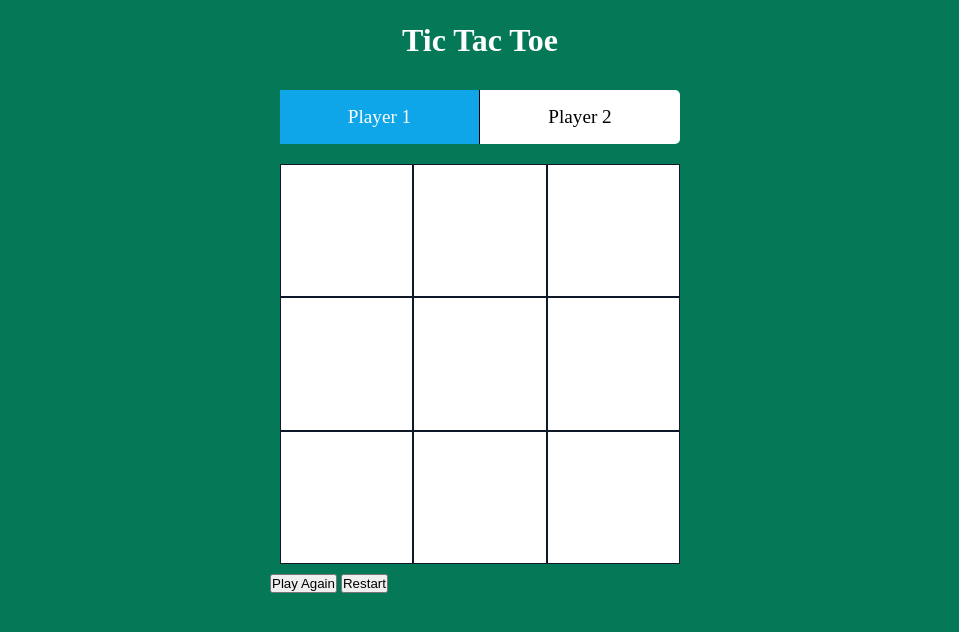
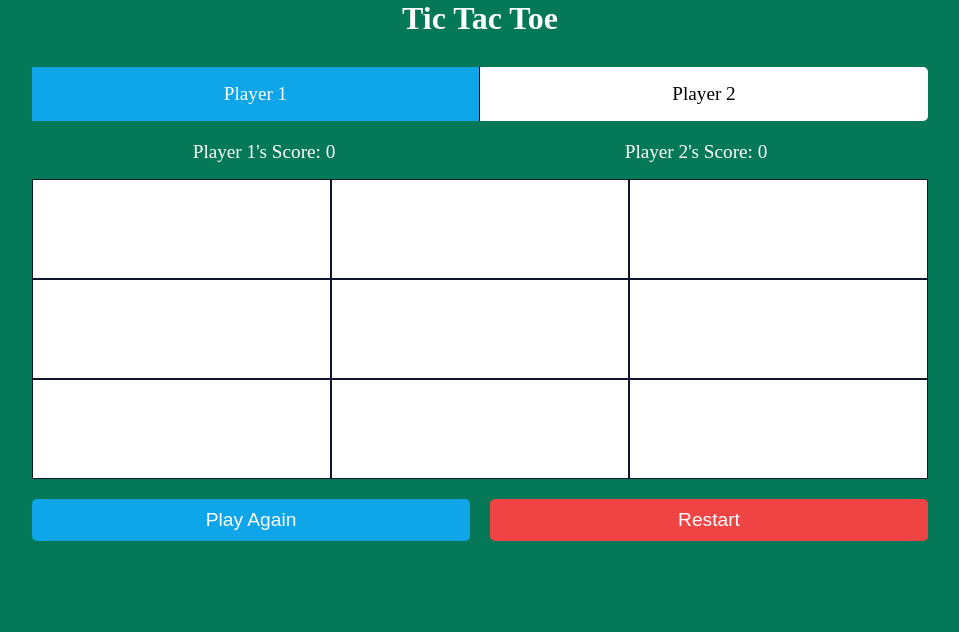
Before and after one commit to nacen-dev/odin-tic-tac-toe, a plain HTML site: page index.html in a window 1280 px wide. Both pictures are taken after a click on the button "Start Game!". Shown: the whole page, without its empty margins (160-1119 px from the left). Drawn offline with Linux system fonts and the light colour scheme.

Commit message:
Complete play again button

```diff
--- a/index.html
+++ b/index.html
@@ -47,10 +47,18 @@
           <div class="player-one"></div>
           <div class="player-two"></div>
         </div>
+        <div class="score-container">
+          <div class="player-score">
+            <p class="player-one-score"></p>
+          </div>
+          <div class="player-score">
+            <p class="player-two-score"></p>
+          </div>
+        </div>
         <div class="gameboard"></div>
         <div class="game-controls">
-          <button>Play Again</button>
-          <button>Restart</button>
+          <button type="button" class="button game-play-again">Play Again</button>
+          <button type="button" class="button game-restart">Restart</button>
         </div>
       </div>
     </main>
--- a/index.js
+++ b/index.js
@@ -1,4 +1,3 @@
-const BOARD_SIZE = 9;
 let currentPlayer = 1;
 
 const winnerDisplay = document.querySelector(".winner-display");
@@ -8,6 +7,10 @@ const gameArea = document.querySelector(".game-area");
 const gameStartButton = document.querySelector(".menu-start");
 const playerOneText = document.querySelector(".player-one");
 const playerTwoText = document.querySelector(".player-two");
+const playerOneScore = document.querySelector(".player-one-score");
+const playerTwoScore = document.querySelector(".player-two-score");
+const playAgainButton = document.querySelector(".game-play-again");
+const gameRestartButton = document.querySelector(".game-restart");
 
 const Player = (name) => {
   let score = 0;
@@ -35,7 +38,10 @@ const PlayerOne = Player("Player 1");
 const PlayerTwo = Player("Player 2");
 
 const gameBoard = (() => {
-  const board = new Array(BOARD_SIZE);
+  const BOARD_SIZE = 9;
+
+  let board = new Array(BOARD_SIZE);
+  board.fill(null);
 
   const getBoard = () => board;
 
@@ -88,20 +94,29 @@ const gameBoard = (() => {
       : false;
   };
 
+  const resetBoard = () => {
+    board = board.map((boardItem) => null);
+  };
+
   return {
     getBoard,
     setBoardItem,
     checkGameWinner,
+    BOARD_SIZE,
+    resetBoard,
   };
 })();
 
-const displayController = ((gameBoard, menu, playerOne, playerTwo) => {
+const displayController = ((
+  gameBoard,
+  menu,
+  playerOneElement,
+  playerTwoElement
+) => {
   const { getBoard, setBoardItem, checkGameWinner } = gameBoard;
 
-  const board = getBoard();
-
   const renderBoard = () => {
-    for (let i = 0; i < BOARD_SIZE; i++) {
+    for (let i = 0; i < gameBoard.BOARD_SIZE; i++) {
       gameBoardElement.appendChild(createGameBoardCell(i));
     }
   };
@@ -126,6 +141,33 @@ const displayController = ((gameBoard, menu, playerOne, playerTwo) => {
     }
   };
 
+  const setScore = () => {
+    if (PlayerOne.turn) {
+      PlayerOne.incrementScore();
+    } else if (PlayerTwo.turn) {
+      PlayerTwo.incrementScore();
+    }
+  };
+
+  const setScoreInDisplay = () => {
+    playerOneScore.textContent = `${PlayerOne.name}'s Score: ${
+      PlayerOne.getScore() ? PlayerOne.getScore() : 0
+    }`;
+    playerTwoScore.textContent = `${PlayerTwo.name}'s Score: ${
+      PlayerTwo.getScore() ? PlayerTwo.getScore() : 0
+    }`;
+  };
+
+  const setWinnerDisplay = () => {
+    winnerDisplay.textContent = PlayerOne.turn
+      ? `${PlayerOne.name} WIN!`
+      : `${PlayerTwo.name} WIN!`;
+  };
+
+  const resetWinnerDisplay = () => {
+    winnerDisplay.textContent = "";
+  };
+
   const markBoardCellEvent = (gameBoardCell) => {
     const index = gameBoardCell.dataset.index;
 
@@ -136,14 +178,16 @@ const displayController = ((gameBoard, menu, playerOne, playerTwo) => {
         return;
       }
 
+      const board = getBoard();
+
       if (!board[index]) {
         setBoardItem(index, value);
         event.target.textContent = value;
 
         if (checkGameWinner(value)) {
-          winnerDisplay.textContent = PlayerOne.turn
-            ? `${PlayerOne.name} WIN!`
-            : `${PlayerTwo.name} WIN!`;
+          setWinnerDisplay();
+          setScore();
+          setScoreInDisplay();
           return;
         }
 
@@ -170,14 +214,21 @@ const displayController = ((gameBoard, menu, playerOne, playerTwo) => {
   };
 
   const setPlayerNameInDisplay = () => {
-    playerOne.textContent = PlayerOne.name;
-    playerTwo.textContent = PlayerTwo.name;
+    playerOneElement.textContent = PlayerOne.name;
+    playerTwoElement.textContent = PlayerTwo.name;
   };
 
   const gameStart = () => {
     console.log("start game");
     menu.className = "hidden";
     gameArea.classList.remove("hidden");
+  };
+
+  const resetBoardDisplay = () => {
+    let gameBoardCells = document.querySelectorAll(".gameboard-cell");
+    gameBoardCells.forEach((gameBoardCell) => {
+      gameBoardCell.textContent = "";
+    });
   };
 
   return {
@@ -187,6 +238,9 @@ const displayController = ((gameBoard, menu, playerOne, playerTwo) => {
     setPlayerNameInDisplay,
     setPlayerTurn,
     setActivePlayerDisplay,
+    setScoreInDisplay,
+    resetBoardDisplay,
+    resetWinnerDisplay,
   };
 })(gameBoard, menu, playerOneText, playerTwoText);
 
@@ -197,5 +251,15 @@ gameStartButton.addEventListener("click", () => {
   displayController.getPlayerNamesFromDisplay();
   displayController.setPlayerNameInDisplay();
   displayController.setPlayerTurn(PlayerOne, PlayerTwo);
+  displayController.setScoreInDisplay();
   displayController.setActivePlayerDisplay(PlayerOne, PlayerTwo);
 });
+
+playAgainButton.addEventListener("click", () => {
+  gameBoard.resetBoard();
+  console.log(gameBoard.getBoard());
+  displayController.resetBoardDisplay();
+  displayController.resetWinnerDisplay();
+});
+
+gameRestartButton.addEventListener("click", () => {});
--- a/style.scss
+++ b/style.scss
@@ -1,7 +1,8 @@
 $emerald-700: #047857;
 $white: #fff;
 $slate-900: #0f172a;
-$sky-500: #0EA5E9;
+$sky-500: #0ea5e9;
+$red-500: #ef4444;
 
 html {
   box-sizing: border-box;
@@ -20,11 +21,11 @@ body {
 }
 
 .header {
-  height: 10vh;
   display: flex;
   justify-content: center;
   align-items: center;
   color: $white;
+  margin-bottom: 20px;
 }
 
 .button {
@@ -36,12 +37,6 @@ body {
 }
 
 .content {
-  display: flex;
-  justify-content: center;
-  align-items: center;
-  height: 100%;
-  flex-direction: column;
-
   .menu {
     background-color: $white;
     max-width: 70%;
@@ -91,15 +86,20 @@ body {
     }
   }
 
+  .game-area {
+    width: 70%;
+    margin: 0 auto;
+  }
+
   .player-name-container {
     display: grid;
     grid-template-columns: 1fr 1fr;
-    margin: 10px;
     margin-bottom: 20px;
     background-color: $white;
     border-radius: 5px;
 
-    .player-one, .player-two {
+    .player-one,
+    .player-two {
       font-size: 1.2rem;
       padding: 1rem;
       text-align: center;
@@ -115,6 +115,8 @@ body {
     display: flex;
     justify-content: center;
     align-items: center;
+    margin: 10px;
+
     .winner-display {
       font-size: 1.5rem;
       color: $white;
@@ -123,12 +125,11 @@ body {
 
   .gameboard {
     background-color: $white;
-    width: 400px;
-    height: 400px;
+    height: 300px;
+    margin: 0 auto;
     display: grid;
     grid-template-columns: repeat(3, 1fr);
     grid-template-rows: repeat(3, 1fr);
-    margin: 10px;
 
     .gameboard-cell {
       display: flex;
@@ -138,6 +139,37 @@ body {
       border: 1px solid $slate-900;
     }
   }
+
+  .score-container {
+    display: grid;
+    grid-template-columns: 1fr 1fr;
+    margin: 1rem;
+    justify-items: center;
+
+    .player-score {
+      p {
+        font-size: 1.2rem;
+        color: $white;
+      }
+    }
+  }
+
+  .game-controls {
+    margin-top: 20px;
+    display: grid;
+    grid-template-columns: 1fr 1fr;
+    gap: 20px;
+
+    .game-play-again {
+      background-color: $sky-500;
+      color: $white;
+    }
+
+    .game-restart {
+      background-color: $red-500;
+      color: $white;
+    }
+  }
 }
 
 .hidden {
@@ -145,6 +177,6 @@ body {
 }
 
 .current-player {
-  background-color: #0EA5E9;
+  background-color: #0ea5e9;
   color: $white;
 }
```
Also changed, not shown: style.css.
